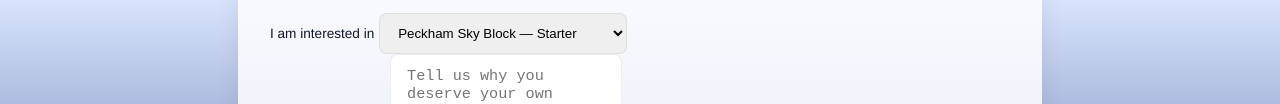
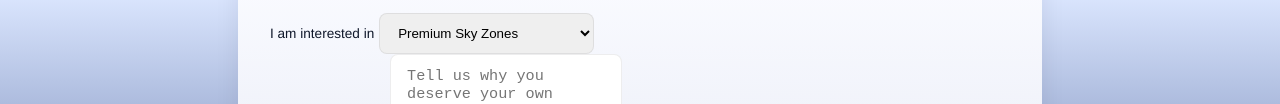
Before and after one commit to 1127345455-commits/airvills-website, a plain HTML site: page contact.html in a window 1280 px wide. Shown: the part 312-416 px from the top of the page. Drawn offline with Linux system fonts and the light colour scheme.

Commit message:
Add files via upload

```diff
--- a/contact.html
+++ b/contact.html
@@ -79,9 +79,9 @@
       <div class="field">
         <label for="interest">I am interested in</label>
         <select id="interest" name="interest" style="padding:0.7rem 0.9rem; border-radius:8px; border:1px solid rgba(2,6,23,0.07);">
-          <option>Peckham Sky Block — Starter</option>
-          <option>Zone 3 Airspace — Classic</option>
-          <option>Camberwell Sky Block — Classic</option>
+          <option>Premium Sky Zones</option>
+          <option>Standard Sky Zones</option>
+          <option>Affordable Sky Zones</option>
           <option>Just browsing (I like clouds)</option>
         </select>
       </div>
```
